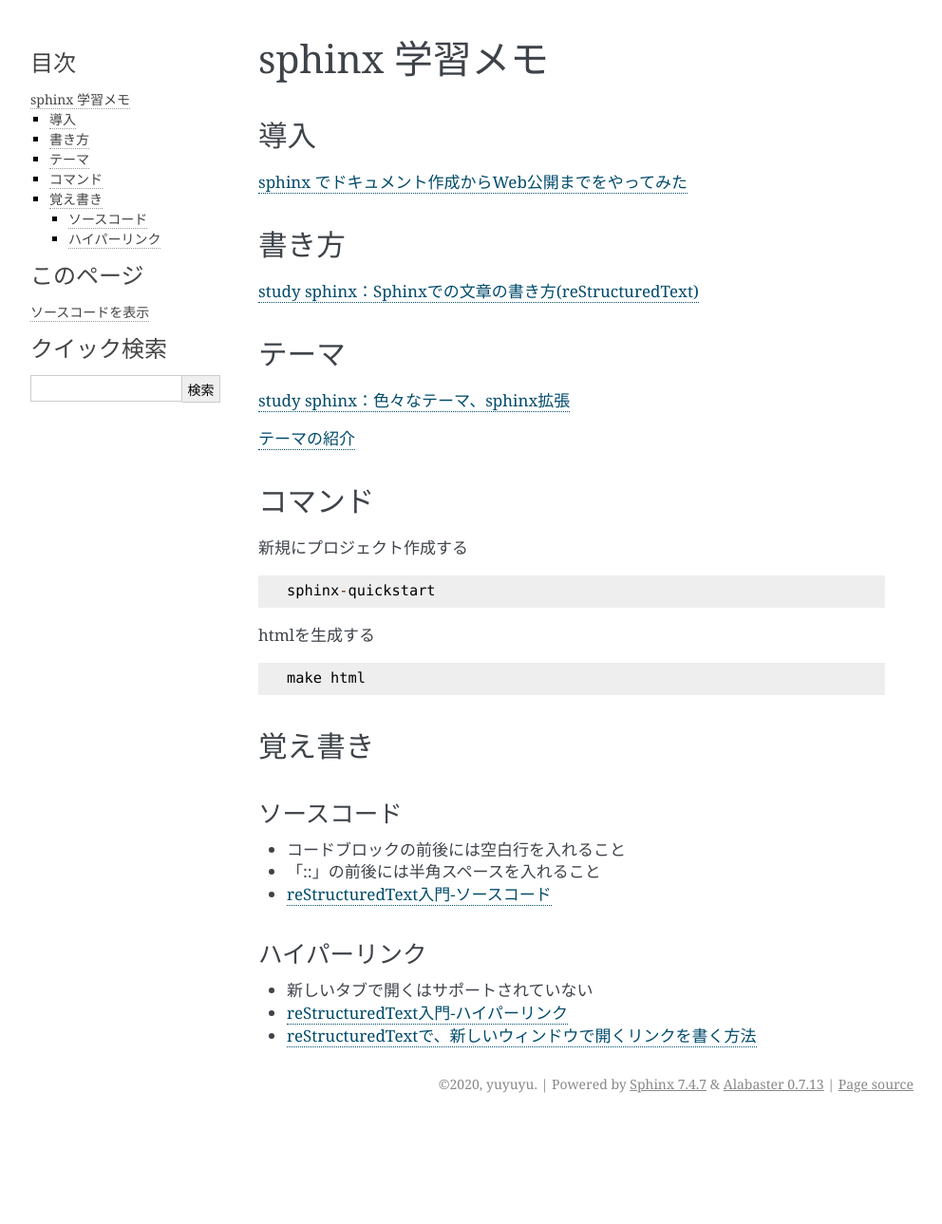
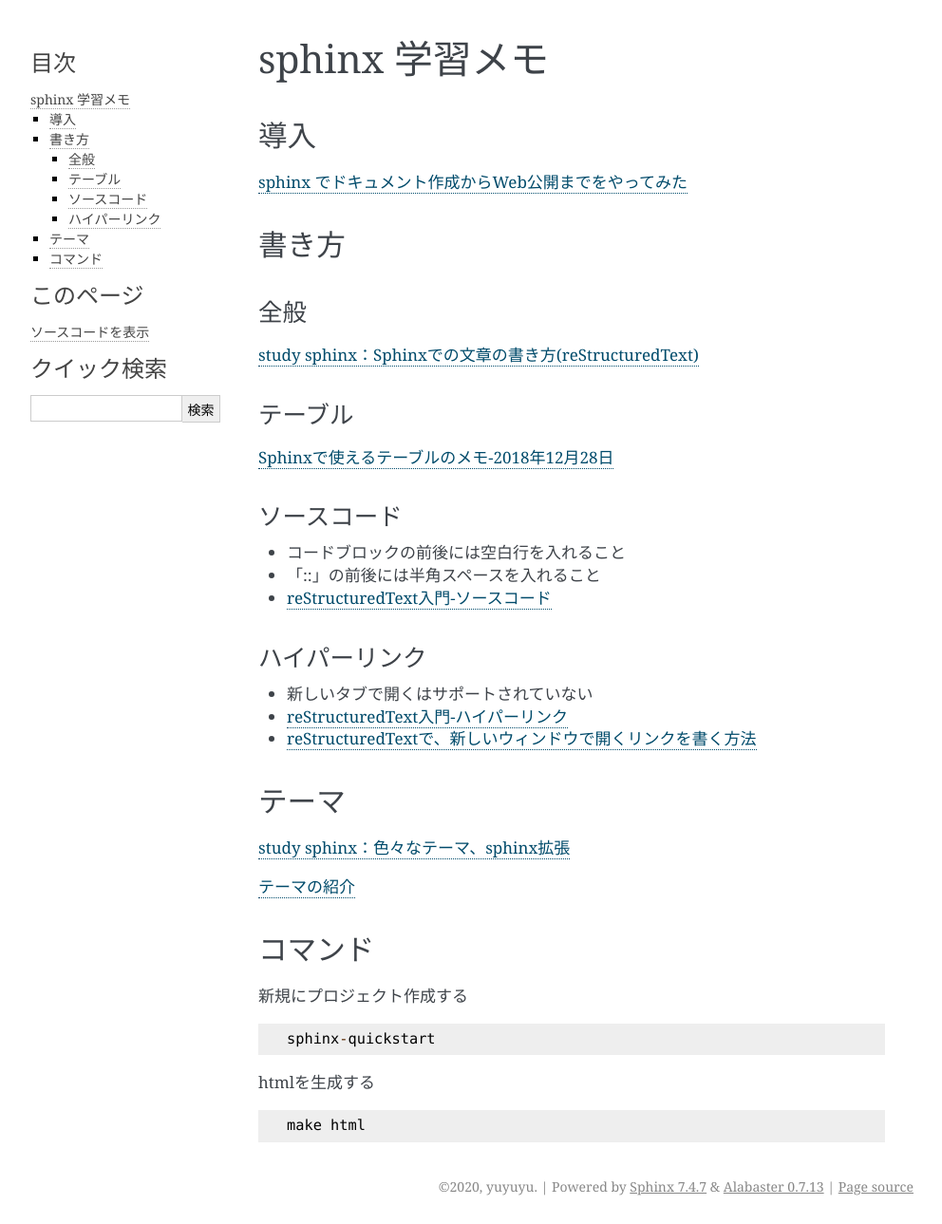
Before and after one commit to yuyuyu0706/sphinx, a Sphinx documentation site: the page built from sphinx/source/work/page01.rst, in a window 1280 px wide. Shown: the whole page at 95% size, without its empty margins (148-1140 px from the left). Built offline with Sphinx 7.4.7, drawn with Linux system fonts in a browser that asks for light colours; pages that are not in the unit, such as notebooks, are missing from menus; before the commit the page ends 1181 px from its top, so only the background shows below that; part of the change alters nothing that is shown.

Commit message:
auto commit

```diff
--- a/sphinx/source/work/page01.rst
+++ b/sphinx/source/work/page01.rst
@@ -10,7 +10,27 @@ sphinx 学習メモ
 書き方
 ==========
 
+全般
+------------
 `study sphinx：Sphinxでの文章の書き方(reStructuredText) <https://planset-study-sphinx.readthedocs.io/ja/latest/04.html>`_
+
+テーブル
+------------
+`Sphinxで使えるテーブルのメモ-2018年12月28日 <https://dawtrav.skr.jp/blog/sphinx/sphinx-tables/>`_
+
+ソースコード
+------------
+* コードブロックの前後には空白行を入れること
+* 「::」の前後には半角スペースを入れること
+* `reStructuredText入門-ソースコード <http://www.sphinx-doc.org/ja/stable/rest.html#source-code>`_
+
+ハイパーリンク
+---------------
+* 新しいタブで開くはサポートされていない
+* `reStructuredText入門-ハイパーリンク <http://www.sphinx-doc.org/ja/stable/rest.html#hyperlinks>`_
+* `reStructuredTextで、新しいウィンドウで開くリンクを書く方法 <https://shirabeta.net/How-to-write-link-with-target-blank-in-reST.html#.XqPX4E_7Q8o>`_
+
+
 
 テーマ
 ==========
@@ -29,18 +49,3 @@ sphinx 学習メモ
 htmlを生成する ::
 
 	make html
-
-覚え書き
-==========
-
-ソースコード
-------------
-* コードブロックの前後には空白行を入れること
-* 「::」の前後には半角スペースを入れること
-* `reStructuredText入門-ソースコード <http://www.sphinx-doc.org/ja/stable/rest.html#source-code>`_
-
-ハイパーリンク
----------------
-* 新しいタブで開くはサポートされていない
-* `reStructuredText入門-ハイパーリンク <http://www.sphinx-doc.org/ja/stable/rest.html#hyperlinks>`_
-* `reStructuredTextで、新しいウィンドウで開くリンクを書く方法 <https://shirabeta.net/How-to-write-link-with-target-blank-in-reST.html#.XqPX4E_7Q8o>`_
```
